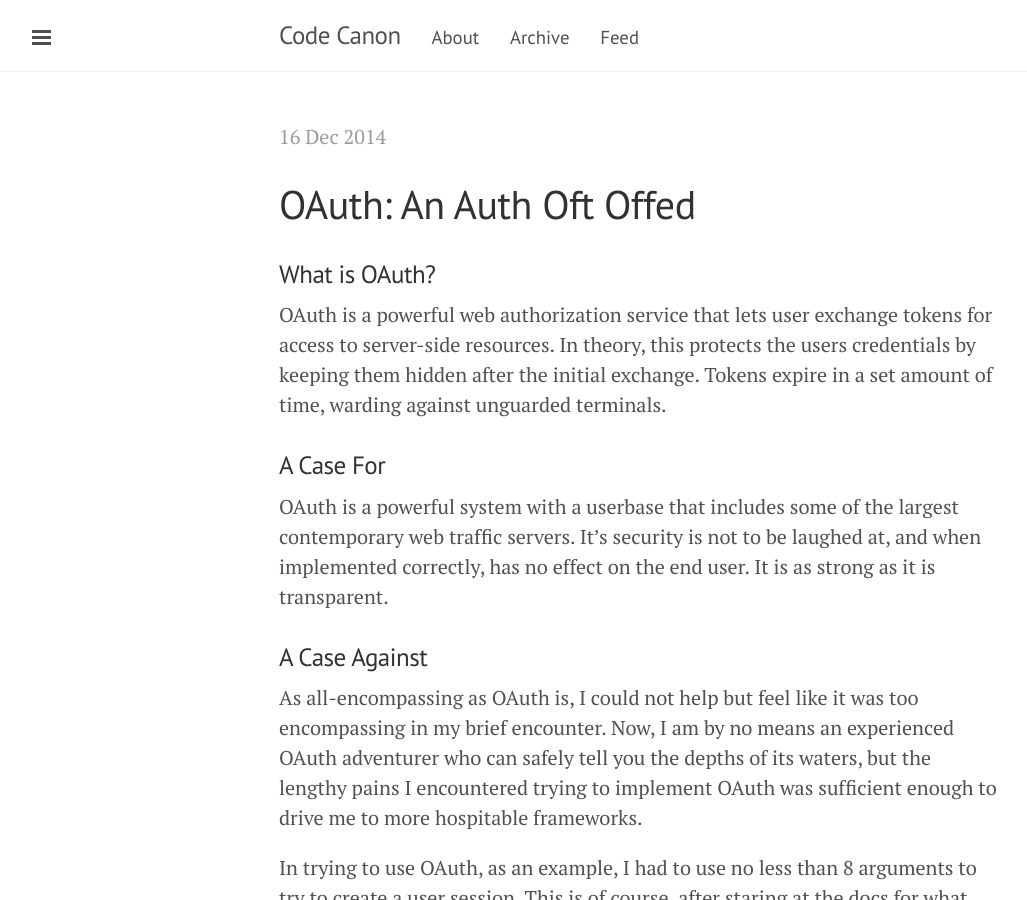
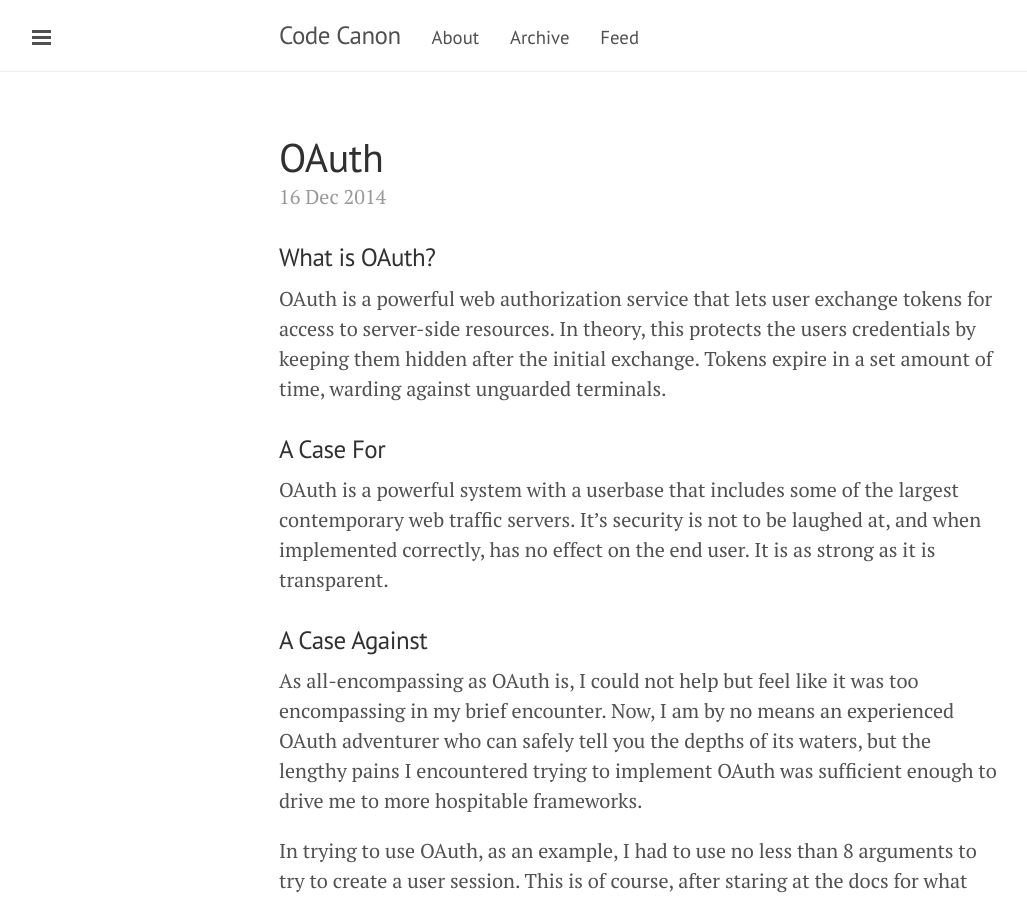
Before and after one commit to davemun/davemun.github.io, a Jekyll site: the page built from index.html, in a window 1280 px wide and 900 px high. Shown: the whole window, without its empty margins (1-1028 px from the left). Built offline with Jekyll 4.4.1, drawn with Linux system fonts in a browser that asks for light colours; Markdown is read by kramdown in place of the engine named in the settings; the list of posts is cut into pages by our own code.

```diff
--- a/_posts/2014-12-16-oauth.md
+++ b/_posts/2014-12-16-oauth.md
@@ -1,9 +1,7 @@
 ---
 layout: post
-title: OAuth: An Auth Oft Offed
+title: OAuth
 ---
-
-# OAuth: An Auth Oft Offed
 
 ###What is OAuth?
 OAuth is a powerful web authorization service that lets user exchange tokens for access to server-side resources. In theory, this protects the users credentials by keeping them hidden after the initial exchange. Tokens expire in a set amount of time, warding against unguarded terminals.
```
